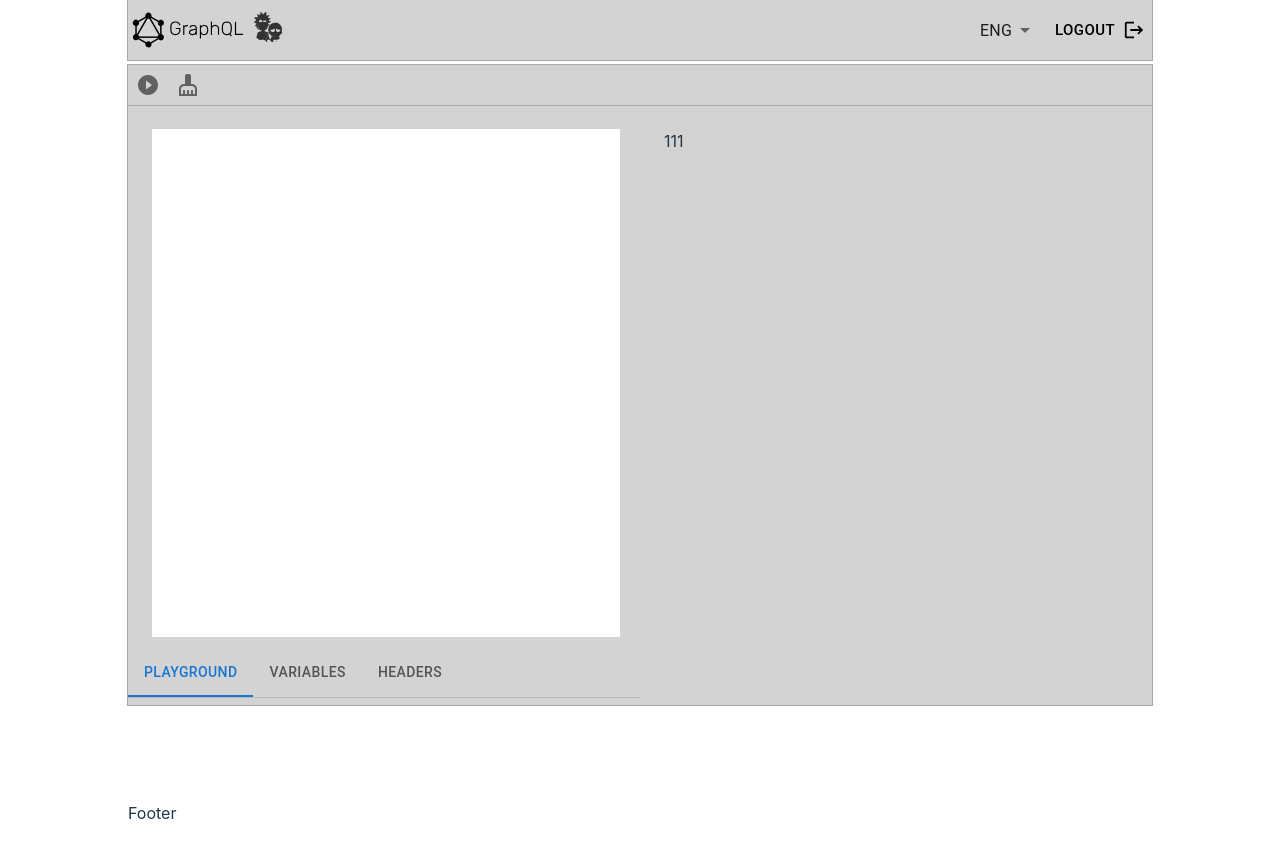
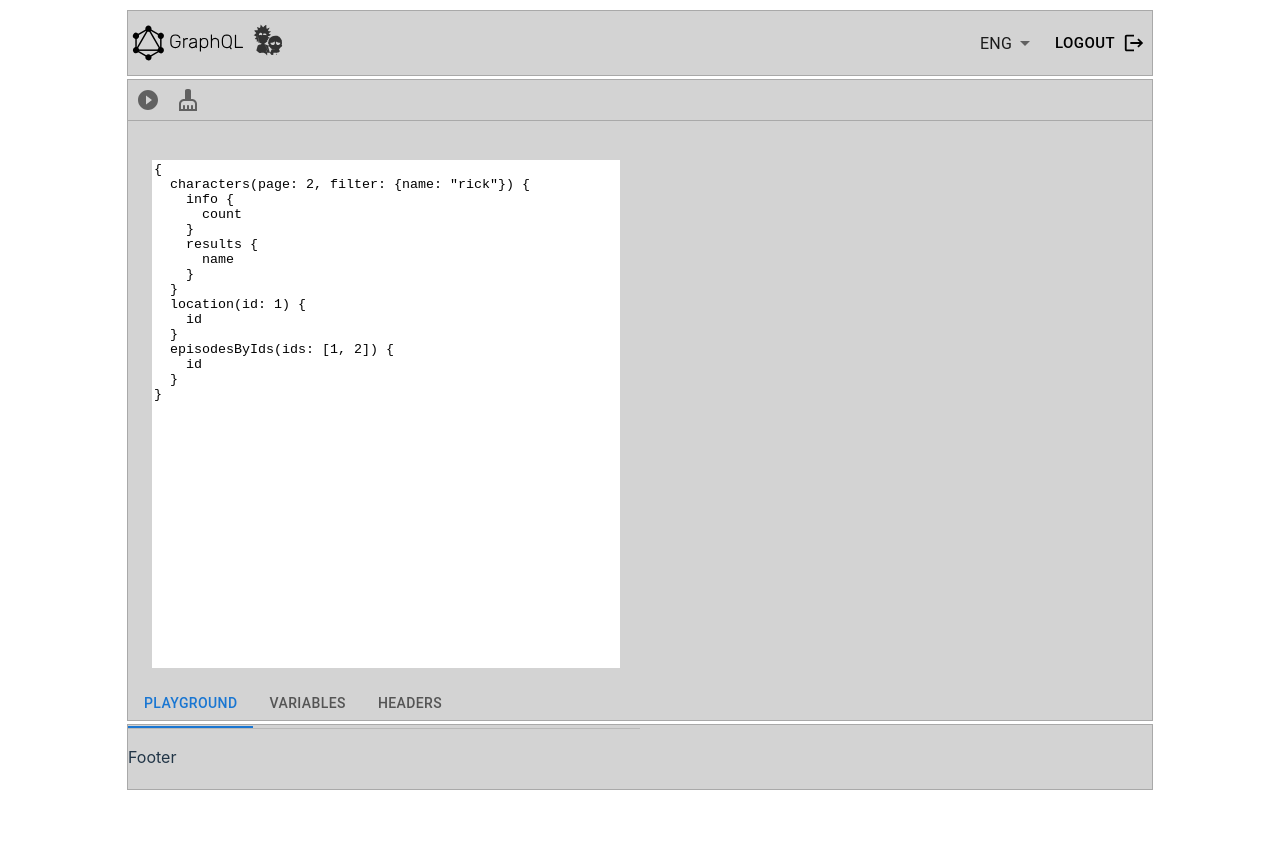
Before and after one commit to BlueOwll/graphiql-app, a React (Vite) app: page /main in a window 1280 px wide. Shown: the top 858 px of the page. After the commit the page ends 800 px from the top, so only its background shows below. Built offline with nearby package versions, Linux system fonts and the light colour scheme.

Commit message:
feat: playground

```diff
--- a/package.json
+++ b/package.json
@@ -17,6 +17,7 @@
     "@mui/styled-engine-sc": "^5.12.0",
     "react": "^18.2.0",
     "react-dom": "^18.2.0",
+    "react-json-formatter": "^0.3.2",
     "react-router-dom": "^6.11.1",
     "styled-components": "^5.3.10"
   },
--- a/src/components/Footer/Footer.css
+++ b/src/components/Footer/Footer.css
@@ -1,4 +1,10 @@
 footer {
   height: var(--footer-height);
-  width: 100%;
+  background: lightgray;
+  width: 80vw;
+  outline: 1px solid darkgray;
+  display: flex;
+  align-items: center;
+  justify-content: space-between;
+  margin-top: 5px;
 }
--- a/src/components/Header/Header.module.scss
+++ b/src/components/Header/Header.module.scss
@@ -5,6 +5,7 @@
   display: flex;
   align-items: center;
   justify-content: space-between;
+  height:  var(--header-height);
 }
 
 .icon {
--- a/src/components/Menu/Menu.tsx
+++ b/src/components/Menu/Menu.tsx
@@ -3,14 +3,30 @@ import PlayCircleFilledIcon from '@mui/icons-material/PlayCircleFilled';
 import CleaningServicesIcon from '@mui/icons-material/CleaningServices';
 import style from './Menu.module.scss';
 
+const Menu = (props) => {
 
-const Menu = () => {
+  const url = 'https://rickandmortyapi.com/graphql';
+
+  function makeRequest(query) {
+    return fetch(url, {
+      method: 'POST',
+      headers: {
+        'Content-type': 'application/json'
+      },
+      body: JSON.stringify({query})
+    }).then(res => res.json());
+  }
+
   return (
     <div className={style.menu}>
-      <IconButton>
+      <IconButton onClick={() => {
+        makeRequest(props.query).then(res => props.setResponse(JSON.stringify(res)));
+      }}>
         <PlayCircleFilledIcon />
       </IconButton>
-      <IconButton>
+      <IconButton onClick={() => {
+        props.setQuery('');
+      }}>
         <CleaningServicesIcon />
       </IconButton>
     </div>
--- a/src/components/Playground/Playground.tsx
+++ b/src/components/Playground/Playground.tsx
@@ -1,8 +1,16 @@
 import style from './Playground.module.scss';
+import { useState } from 'react';
 
-const Playground = () => {
+const Playground = (props: any) => {
+
+  const [query, setQuery] = useState<string>(props.query);
+
+  function handleQuery(e) {
+    setQuery(e.target.value);
+  };
+
   return (
-    <textarea className={style.playground}/>
+    <textarea className={style.playground} value={query} onChange={handleQuery} onBlur={() => props.setQuery(query)}/>
   );
 };
 
--- a/src/index.css
+++ b/src/index.css
@@ -14,6 +14,7 @@
   --min-width-mobile: 320px;
 
   --footer-height: 64px;
+  --header-height: 64px;
 
 
 }
--- a/src/pages/BaseLayout/BaseLayout.css
+++ b/src/pages/BaseLayout/BaseLayout.css
@@ -5,6 +5,5 @@
 }
 .base__container {
   max-width: var(--max-width-desktop);
-  min-height: calc(100vh - var(--footer-height));
-  /*padding: 2vh 3vw;*/
+  min-height: calc(100vh - var(--footer-height)- var(--header-height));
 }
--- a/src/pages/MainPage/MainPage.module.scss
+++ b/src/pages/MainPage/MainPage.module.scss
@@ -28,9 +28,10 @@
 }
 
 .responseBlock {
-  width: 40vw;
-  height: 70vh;
+  width: 37vw;
+  height: 65vh;
   padding: 24px;
+  overflow-y: scroll;
 }
 
 .tabPanel {
--- a/src/pages/MainPage/MainPage.tsx
+++ b/src/pages/MainPage/MainPage.tsx
@@ -1,4 +1,5 @@
 import * as React from 'react';
+import JsonFormatter from 'react-json-formatter';
 import style from './MainPage.module.scss';
 import Menu from '../../components/Menu/Menu';
 import Tabs from '@mui/material/Tabs';
@@ -6,6 +7,7 @@ import Tab from '@mui/material/Tab';
 import Typography from '@mui/material/Typography';
 import Box from '@mui/material/Box';
 import Playground from '../../components/Playground/Playground';
+import { useState } from 'react';
 
 const MainPage = () => {
   interface TabPanelProps {
@@ -13,6 +15,31 @@ const MainPage = () => {
     index: number;
     value: number;
   }
+
+  const jsonStyle = {
+    propertyStyle: { color: 'red' },
+    stringStyle: { color: 'green' },
+    numberStyle: { color: 'darkorange' }
+  }
+
+  const [query, setQuery] = useState(`{
+  characters(page: 2, filter: {name: "rick"}) {
+    info {
+      count
+    }
+    results {
+      name
+    }
+  }
+  location(id: 1) {
+    id
+  }
+  episodesByIds(ids: [1, 2]) {
+    id
+  }
+}`);
+
+  const [response, setResponse] = useState(null);
 
   function TabPanel(props: TabPanelProps) {
     const { children, value, index, ...other } = props;
@@ -49,7 +76,7 @@ const MainPage = () => {
 
   return (
     <div className={style.mainPage}>
-      <Menu />
+      <Menu query={query} setQuery={setQuery} setResponse={setResponse}/>
       <div className={style.playBlock}>
         <div className={style.playgroundBlock}>
           <Box sx={{ width: '100%', display: 'flex', flexDirection: 'column-reverse' }}>
@@ -61,7 +88,7 @@ const MainPage = () => {
               </Tabs>
             </Box>
             <TabPanel value={value} index={0} className={style.tabPanel} >
-              <Playground />
+              <Playground query={query} setQuery={setQuery}/>
             </TabPanel>
             <TabPanel value={value} index={1} className={style.tabPanel} >
               Variables
@@ -71,7 +98,10 @@ const MainPage = () => {
             </TabPanel>
           </Box>
         </div>
-        <div className={style.responseBlock}>111</div>
+        <div className={style.responseBlock}>
+          {response ? <JsonFormatter json={response} tabWith={4} jsonStyle={jsonStyle} /> :
+            <div></div>}
+        </div>
       </div>
     </div>
   );
```
Also changed, not shown: 1 other file (tests, documents, lock files or other folders).
